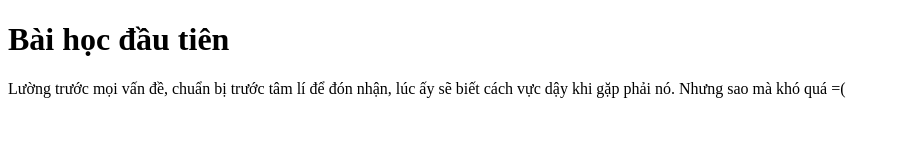
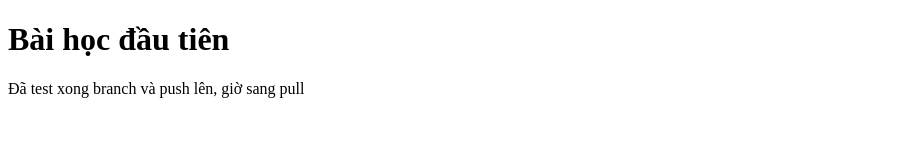
Before and after one commit to KhanhHa2801/baitap, a plain HTML site: page index.html in a window 1280 px wide. Shown: the whole page, without its empty margins (0-900 px from the left). Drawn offline with Linux system fonts and the light colour scheme.

Commit message:
Update index.html

```diff
--- a/index.html
+++ b/index.html
@@ -12,7 +12,7 @@
             <h1>Bài học đầu tiên</h1>
         </div>
         <div class="body">
-            <p>Lường trước mọi vấn đề, chuẩn bị trước tâm lí để đón nhận, lúc ấy sẽ biết cách vực dậy khi gặp phải nó. Nhưng sao mà khó quá =(</p>
+            <p>Đã test xong branch và push lên, giờ sang pull</p>
         </div>
         <div class="footer">
 
```
